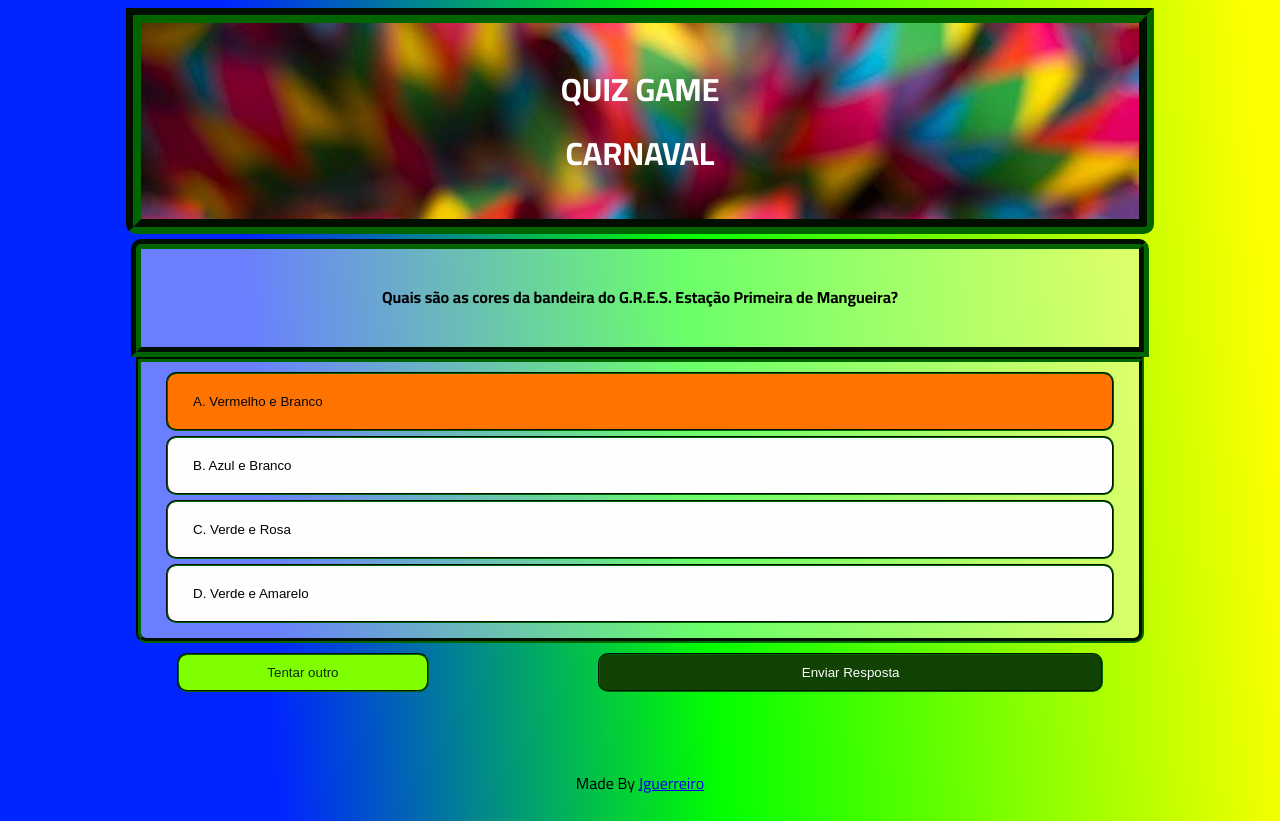
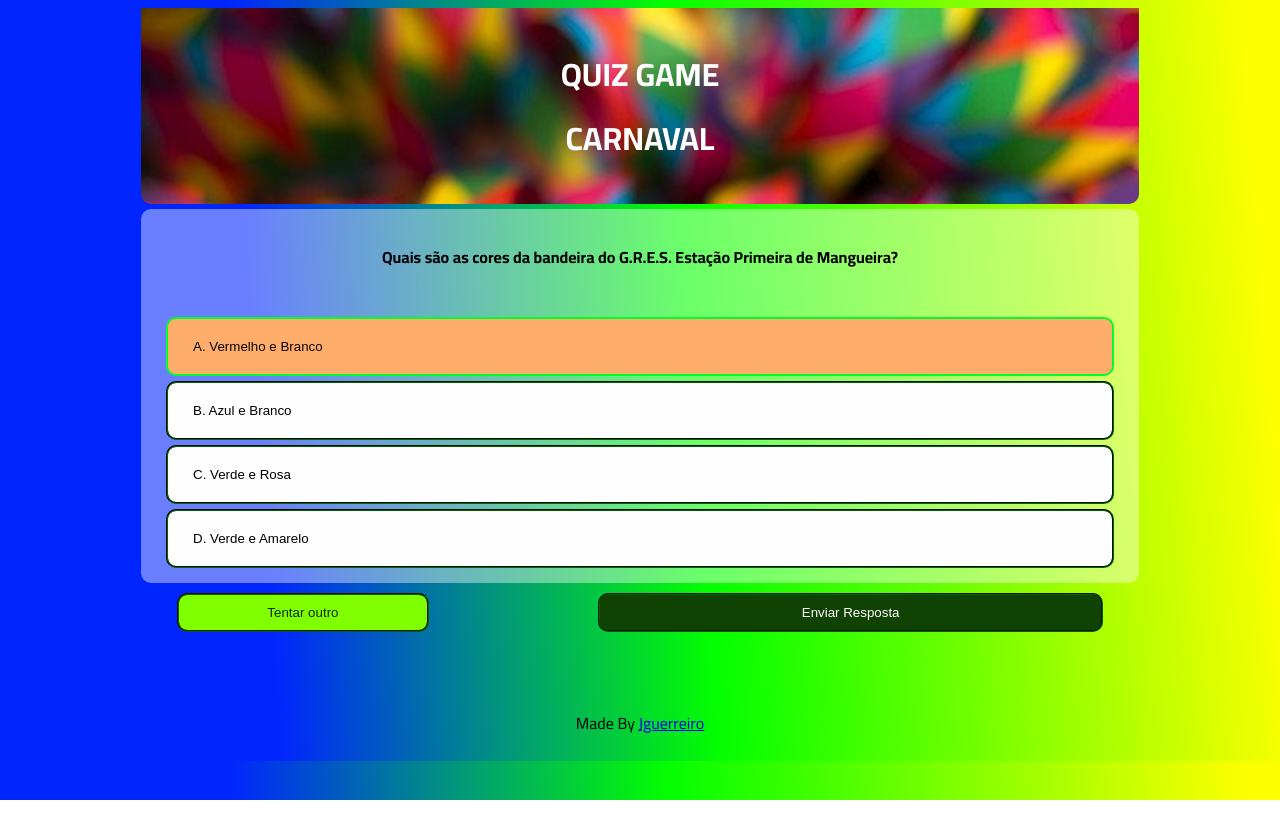
Before and after one commit to j-guerreiro/quiz-game, a plain HTML site: page index.html in a window 1280 px wide. Both pictures are taken after a click on the button "A. Vermelho e Branco". After the commit the page ends 800 px from the top, so only its background shows below. Drawn offline with Linux system fonts and the light colour scheme.

Commit message:
update - bordas dos conteineres maiores removida, cor btn active mais claro

```diff
--- a/css/style.css
+++ b/css/style.css
@@ -44,7 +44,6 @@
   padding: 20px 25px;
   background-color: rgb(255, 254, 254);
   position: relative;
-  border: 15px groove darkgreen;
   border-radius: 0px 0px 10px 10px;
   width: 75%;
   height: 75%;
@@ -59,7 +58,6 @@
   padding: 20px 25px;
   background-color: rgba(255, 254, 254, 0.411);
   position: relative;
-  border: 10px groove darkgreen;
   border-radius: 10px 10px 0px 0px;
   width: 75%;
   height: 75%;
@@ -81,7 +79,6 @@
   padding: 10px 25px;
   background-color: rgba(255, 254, 254, 0.411);
   position: relative;
-  border: 5px groove darkgreen;
   border-radius: 0px 0px 10px 10px;
   width: 75%;
   height: 75%;
@@ -104,8 +101,9 @@
 }
 
 .choices-inner #btn-option:focus {
-  background-color: rgb(255, 115, 0);
+  background-color: rgb(255, 173, 107);
   color: rgb(7, 7, 7);
+  border: 2px solid rgb(0, 255, 42);
 }
 
 .container-btn {
```
